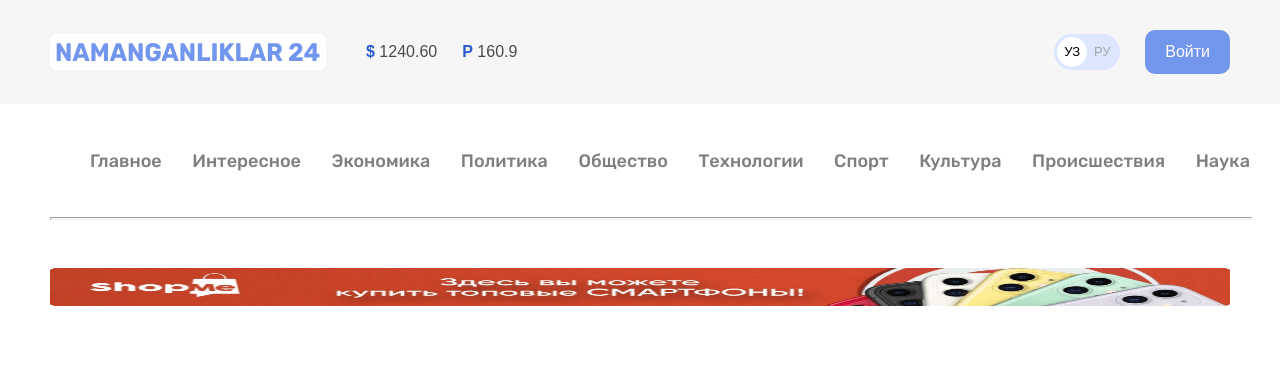
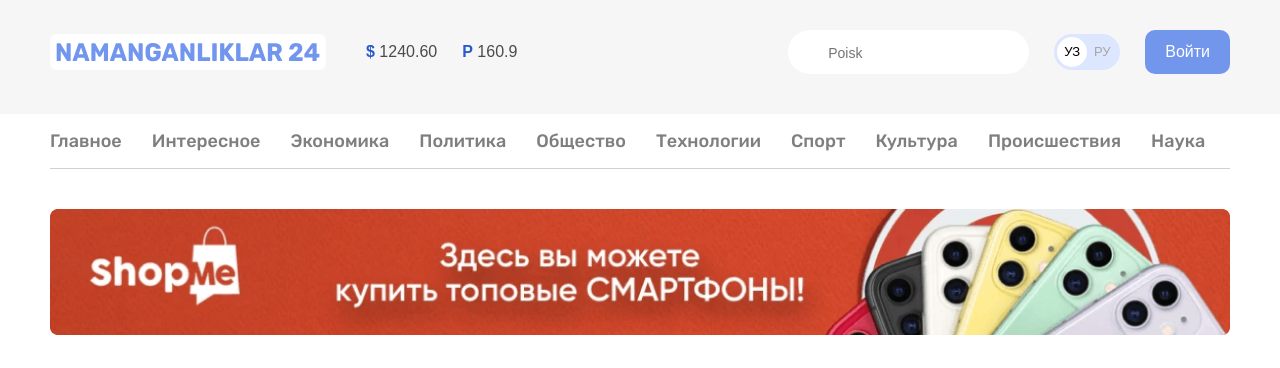
Before and after one commit to sofiyanoza/ms-n24, a plain HTML site: page index.html in a window 1280 px wide. Shown: the top 368 px of the page. Drawn offline with Linux system fonts and the light colour scheme.

Commit message:
add site navigation panel and site banner

```diff
--- a/css/style.css
+++ b/css/style.css
@@ -1,5 +1,10 @@
 *{
     box-sizing: border-box;
+}
+
+*:focus{
+    outline: 2px dashed #7296EC;
+    outline-offset: 3px;
 }
 html{
     width: 100%;
@@ -48,6 +53,7 @@
     max-width: 1240px;
     padding-left: 30px;
     padding-right: 30px;
+    margin-bottom: 10px;
     margin-right: auto;
     margin-left: auto;
 }
@@ -83,6 +89,19 @@
 .currency-rates-type {
     color: #2959CE ;
 }
+/* GLOBAL SEARCH ITEM  */
+.global-search-form{
+    margin-right: 25px;
+}
+
+.global-search-form-input{
+    padding: 15px 20px 13px 40px;
+    border: 0;
+    border-radius: 60px;
+    font-size: 14px;
+    line-height: normal;
+}
+
 /* LANGUAGE TOGGLE  */
 .language-toggle {
     display: flex;
@@ -105,52 +124,61 @@
     background-color: #fff;
     color: #000;
 }
-
-.sitenav-actions{
+.sitenav {
+    padding-bottom: 12px;
+    padding-top: 12px;
+border-bottom: 1px solid #d1d1d1;
+margin-bottom: 40px;
+font-size: 18px;
+line-height: normal;
+font-weight: 500;
+}
+.sitenav-list {
     display: flex;
-    justify-content: space-between;
+    flex-wrap: wrap;
     align-items: center;
-    width: 1200px;
+    padding: 0;
+    margin: 0;
     list-style: none;
-    padding-top: 30px;
-    padding-bottom: 20px;
+}
+.sitenav-item{
+    margin-top: 4px;
+    margin-bottom: 4px;
+}
+.sitenav-item:not(:last-child){
+    margin-right: 30px;
 
 }
-.sitenav-link{
-    color: #7F7F7F;
-text-align: center;
-font-family: 'Rubik';
-font-size: 18px;
-font-style: normal;
-font-weight: 500;
-line-height: normal;
-text-decoration: none;
+.sitenav-link {
+    display: block;
+    color: #7f7f7f;
+    font-family: "Rubik", "Arial",sans-serif;
+    text-decoration: none;
 }
-.sitenav-devider{
-    width: 1200px;
-    height: 1px;
-    color: #d1d1d1;
-    margin-left: auto;
-    margin-right: auto ;
+.sitenav-link:active{
+    color: #2959CE;
+
 }
-.adv-image{
-    width: 1200px;
-    height: 128px;
-    padding-top: 40px;
-    padding-bottom: 50px;
+.sitenav-link:hover{
+    opacity: 0.8;
+}
+/* SITE HEADER BANNER  */
+.site-header-banner-link{
+    display: flex;
 }
 
+
 .essential-section{
+
     list-style: none;
     padding-top: 10px;
     padding-bottom: 10px;
 }
 .essential-news{
+    display: inline-flex;
+    flex-direction: column;
  width: 392px;
- display: inline-flex;
-padding: 20px 16px 15px 16px;
-flex-direction: column;
-
+ padding: 20px 16px 15px 16px;
 border-radius: 15px;
 background: #F6F6F6;
 }
--- a/index.html
+++ b/index.html
@@ -32,6 +32,10 @@
           </li>
         </ul>
         <!-- GLOBAL SEARCH ITEM  -->
+        <form class="global-search-form" action="https://echo.htmlacademy.ru"  method="GET">
+            <input class="global-search-form-input" type="search" name="search" placeholder="Poisk" aria-label="Poisk" required>
+
+        </form>
 
         <!-- LANGUAGE TOGGLE -->
         <div class="language-toggle">
@@ -41,9 +45,10 @@
         <a href="#" class="button primary-button">Войти</a>
       </div>
     </div>
-  </header>
-<div class="site-nav container">
-  <ul class="sitenav-actions">
+    <!-- SITE NAV  -->
+    <div class=" container">
+      <nav class="sitenav">
+        <ul class="sitenav-list">
           <li class="sitenav-item"><a class="sitenav-link" href="#">Главное</a></li>
           <li  class="sitenav-item" ><a class="sitenav-link" href="#">Интересное</a></li>
           <li  class="sitenav-item"><a class="sitenav-link" href="#">Экономика</a></li>
@@ -55,12 +60,21 @@
           <li  class="sitenav-item"><a class="sitenav-link" href="#">Происшествия</a></li>
           <li class="sitenav-item"><a class="sitenav-link" href="#">Наука</a></li>
         </ul>
+      </nav>
+
+
+      <!-- SITE HEADER BANNER  -->
+      <aside class="site-header-banner">
+        <a class="site-header-banner-link" href="https://olcha.uz" target="_blank">
+          <img class="site-header-banner-img" src="img/optimize 1.png" alt="" width="1200" height="128" srcset="img/optimize 1.png 1x,img/optimize 1@2x.png 2x">
+        </a>
+
+      </aside>
 
     </div>
+  </header>
 <main class="main-content container">
-    <hr class="sitenav-devider">
     <div class="hero">
-      <img class="adv-image" src="img/optimize 1.png" alt="" width="1200" height="128p" srcset=" img/optimize 1.png 1x, img/optimize 1@2x.png 2x">
 
     </div>
     <ul class="essential-section">
```
Lines whose indentation alone changed are shown as unchanged.
